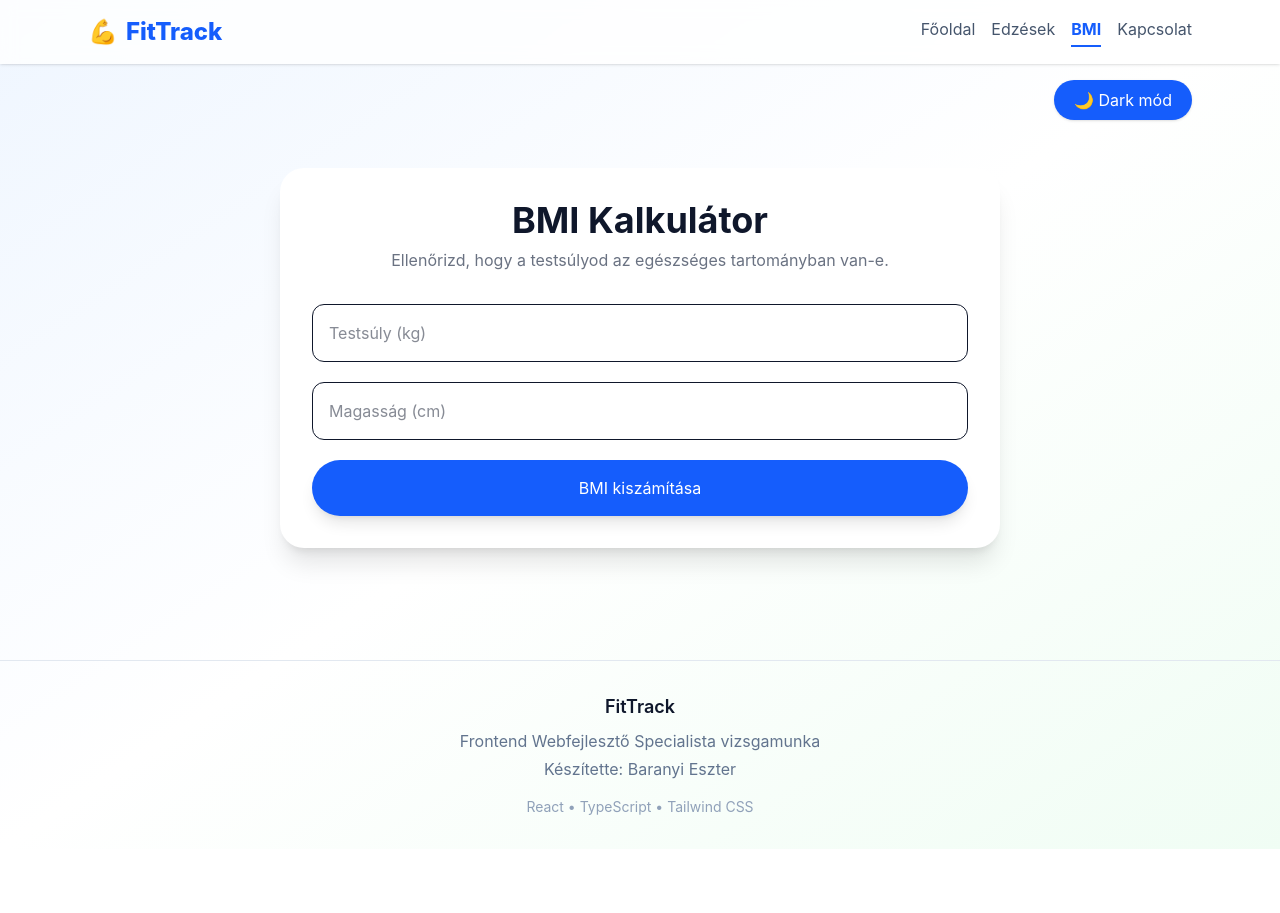
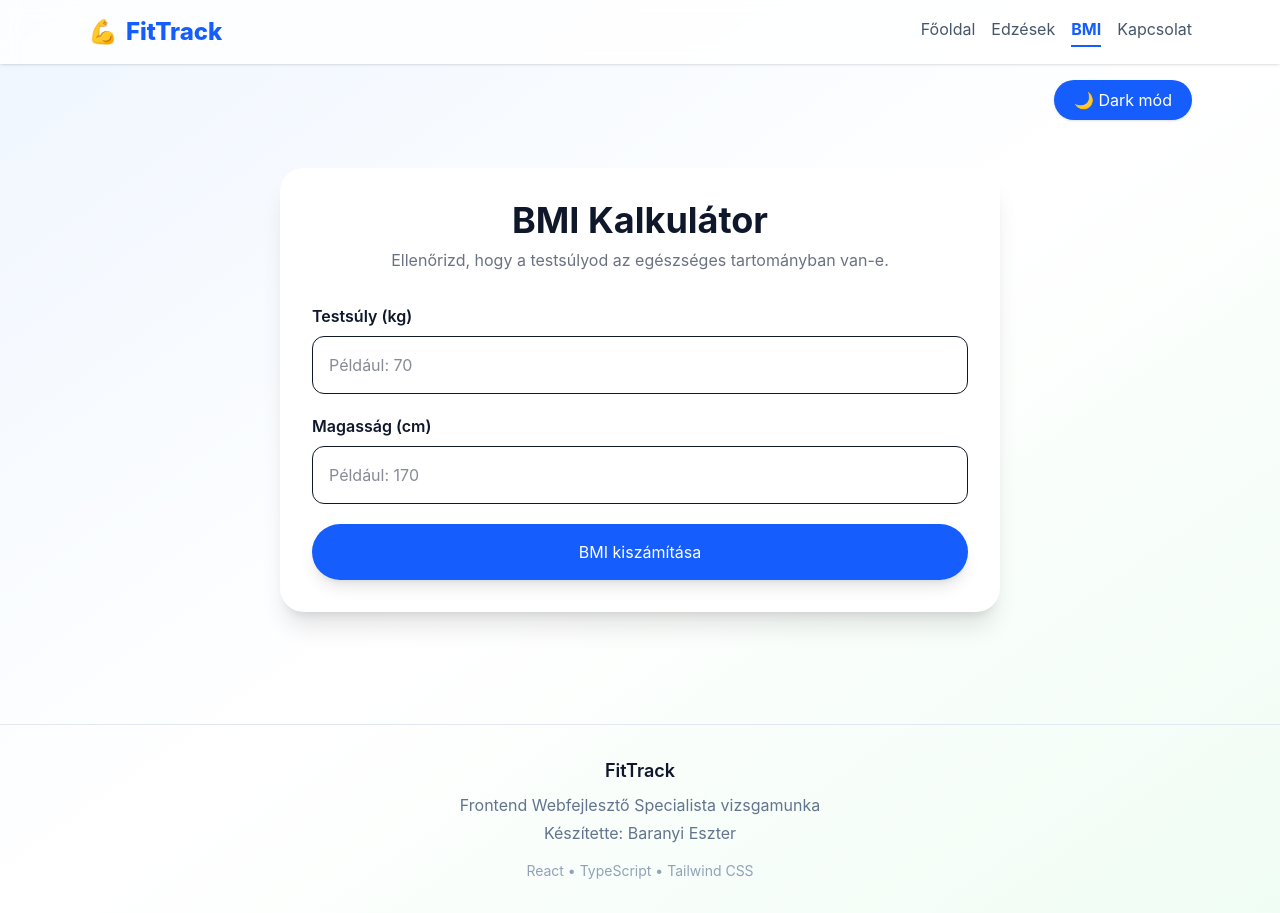
Before and after one commit to danceforever/fitness_app, a React (Vite) app: page /fitness_app/bmi in a window 1280 px wide. Before the commit the page ends 849 px from the top, so only its background shows below. Built offline with nearby package versions, Linux system fonts and the light colour scheme.

Commit message:
Update BMI.tsx

```diff
--- a/src/pages/BMI.tsx
+++ b/src/pages/BMI.tsx
@@ -7,17 +7,17 @@ type FormData = {
 };
 
 export default function BMI() {
+  const { result, category, calculateBMI } = useBMICalculator();
 
-const { result, category, calculateBMI } = useBMICalculator();
   const {
     register,
     handleSubmit,
     formState: { errors },
   } = useForm<FormData>();
 
-const onSubmit = (data: FormData) => {
-  calculateBMI(data.weight, data.height);
-};
+  const onSubmit = (data: FormData) => {
+    calculateBMI(data.weight, data.height);
+  };
 
   const resultStyle = () => {
     switch (category) {
@@ -58,13 +58,25 @@ const onSubmit = (data: FormData) => {
 
         <form onSubmit={handleSubmit(onSubmit)} className="space-y-5">
           <div>
+            <label
+              htmlFor="weight"
+              className="block font-semibold mb-2"
+            >
+              Testsúly (kg)
+            </label>
+
             <input
+              id="weight"
               type="number"
-              placeholder="Testsúly (kg)"
+              placeholder="Például: 70"
               className="w-full border rounded-xl p-4 focus:ring-2 focus:ring-blue-400 outline-none text-slate-900 bg-white"
               {...register("weight", {
                 required: "Add meg a testsúlyt!",
-                min: 20,
+                valueAsNumber: true,
+                min: {
+                  value: 20,
+                  message: "A testsúly legalább 20 kg legyen!",
+                },
               })}
             />
 
@@ -76,13 +88,25 @@ const onSubmit = (data: FormData) => {
           </div>
 
           <div>
+            <label
+              htmlFor="height"
+              className="block font-semibold mb-2"
+            >
+              Magasság (cm)
+            </label>
+
             <input
+              id="height"
               type="number"
-              placeholder="Magasság (cm)"
+              placeholder="Például: 170"
               className="w-full border rounded-xl p-4 focus:ring-2 focus:ring-blue-400 outline-none text-slate-900 bg-white"
               {...register("height", {
                 required: "Add meg a magasságot!",
-                min: 100,
+                valueAsNumber: true,
+                min: {
+                  value: 100,
+                  message: "A magasság legalább 100 cm legyen!",
+                },
               })}
             />
 
@@ -101,7 +125,7 @@ const onSubmit = (data: FormData) => {
           </button>
         </form>
 
-        {result && (
+        {result !== null && (
           <div
             className={`mt-8 border rounded-2xl p-6 text-center ${resultStyle()}`}
           >
```
